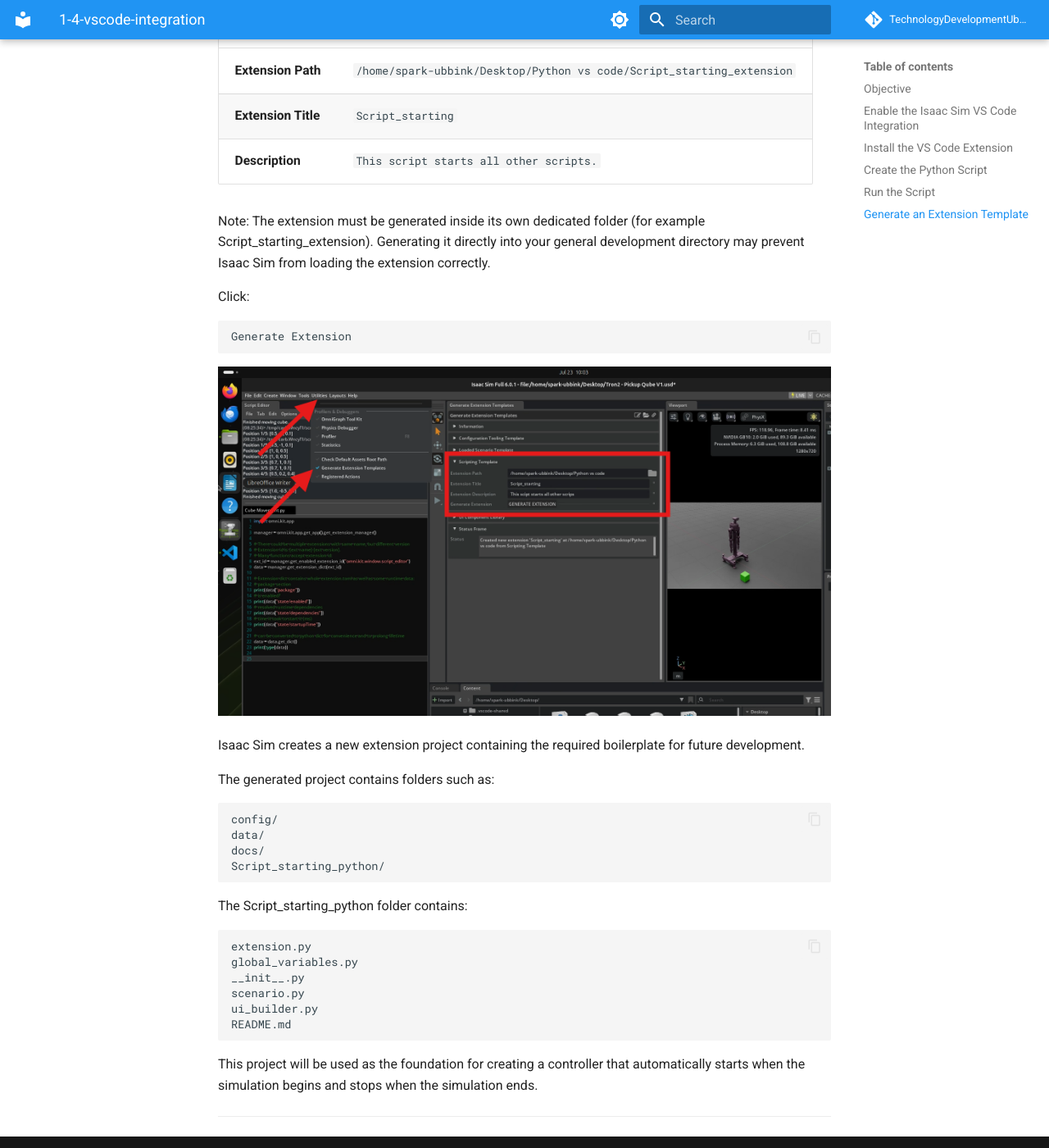
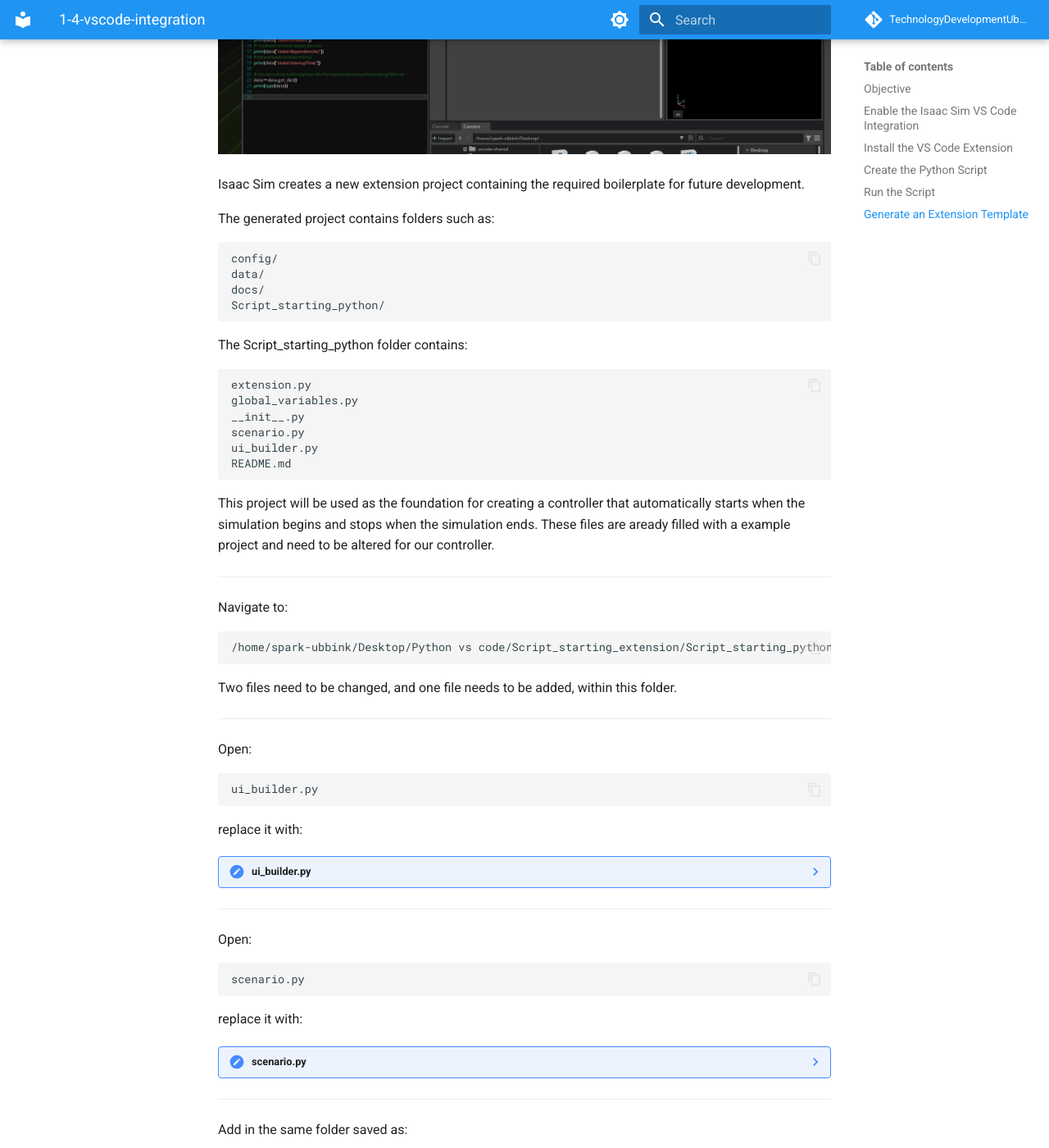
Before and after one commit to TechnologyDevelopmentUbbink/Tron2, an MkDocs documentation site: the page built from docs/assets/Results_Project_Cube/1-4-vscode-integration.md, in a window 1280 px wide and 1400 px high, scrolled down 4610 px. Shown: the whole window at 82% size. Built offline with MkDocs 1.6.1 and Material for MkDocs 9.7.7, drawn with Linux system fonts in a browser that asks for light colours; comment, search, counter and statistics services are not loaded; some of the changed text lies outside the part shown.

Commit message:
Update 1-4-vscode-integration.md

````diff
--- a/docs/assets/Results_Project_Cube/1-4-vscode-integration.md
+++ b/docs/assets/Results_Project_Cube/1-4-vscode-integration.md
@@ -83,45 +83,6 @@
     --8<-- "assets/code/move_cube.py"
     ```
 
-
-
-```python
-import asyncio
-import omni.kit.app
-
-from isaacsim.core.experimental.prims import XformPrim
-
-cube = XformPrim("/World/Cube")
-
-POSITIONS = [
-    [0.5, -1.5, 0.1],
-    [2.0, -1.5, 0.1],
-    [2.0,  1.5, 0.1],
-    [0.5,  1.5, 2.0],
-    [1.0,  0.8, 0.1],
-]
-
-
-async def wait_seconds(seconds):
-    app = omni.kit.app.get_app()
-    start = asyncio.get_running_loop().time()
-
-    while asyncio.get_running_loop().time() - start < seconds:
-        await app.next_update_async()
-
-
-async def move_cube():
-    for i, position in enumerate(POSITIONS, start=1):
-        cube.set_world_poses(positions=[position])
-        print(f"Position {i}/5: {position}")
-        await wait_seconds(5)
-
-    print("Finished moving cube.")
-
-
-asyncio.ensure_future(move_cube())
-```
-
 Save the file.
 
 ---
@@ -201,5 +162,53 @@
 ```
 
 This project will be used as the foundation for creating a controller that automatically starts when the simulation begins and stops when the simulation ends.
+These files are aready filled with a example project and need to be altered for our controller.
 
 ---
+
+Navigate to:
+```text
+/home/spark-ubbink/Desktop/Python vs code/Script_starting_extension/Script_starting_python
+```
+Two files need to be changed, and one file needs to be added, within this folder.
+
+---
+
+Open:
+```text
+ui_builder.py
+```
+replace it with:
+
+??? note "ui_builder.py"
+
+    ```python
+    --8<-- "assets/code/ui_builder.py"
+    ```
+
+---
+
+Open:
+```text
+scenario.py
+```
+replace it with:
+
+??? note "scenario.py"
+
+    ```python
+    --8<-- "assets/code/scenario.py"
+    ```
+
+---
+
+Add in the same folder saved as:
+```text
+cube_demo.py
+```
+
+??? note "scenario.py"
+
+    ```python
+    --8<-- "assets/code/cube_demo.py"
+    ```
````
Also changed, not shown: other parts of docs/assets/Results_Project_Cube/1-4-vscode-integration.md (+1 -1 lines).
